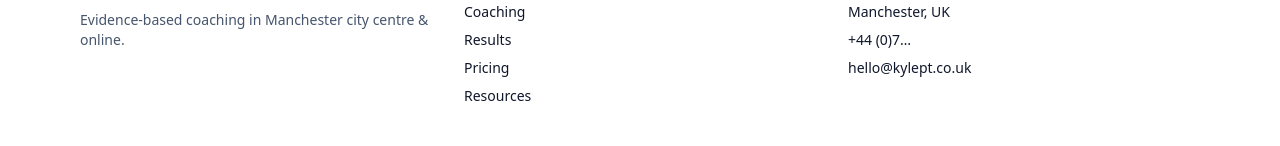
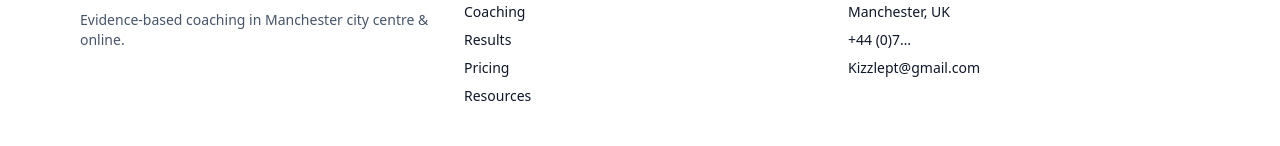
Before and after one commit to StephenCon/project-kizzle, a React (Vite) app: page / in a window 1280 px wide. Shown: the part 5033-5179 px from the top of the page. Built offline with nearby package versions, Linux system fonts and the light colour scheme.

Commit message:
fix: update contact email in Footer component

```diff
--- a/src/components/Footer.tsx
+++ b/src/components/Footer.tsx
@@ -32,8 +32,8 @@ export default function Footer() {
                             </a>
                         </li>
                         <li>
-                            <a href="mailto:hello@kylept.co.uk" className="hover:text-[#C62828]">
-                                hello@kylept.co.uk
+                            <a href="mailto:Kizzlept@gmail.com" className="hover:text-[#C62828]">
+                                Kizzlept@gmail.com
                             </a>
                         </li>
                     </ul>
```
